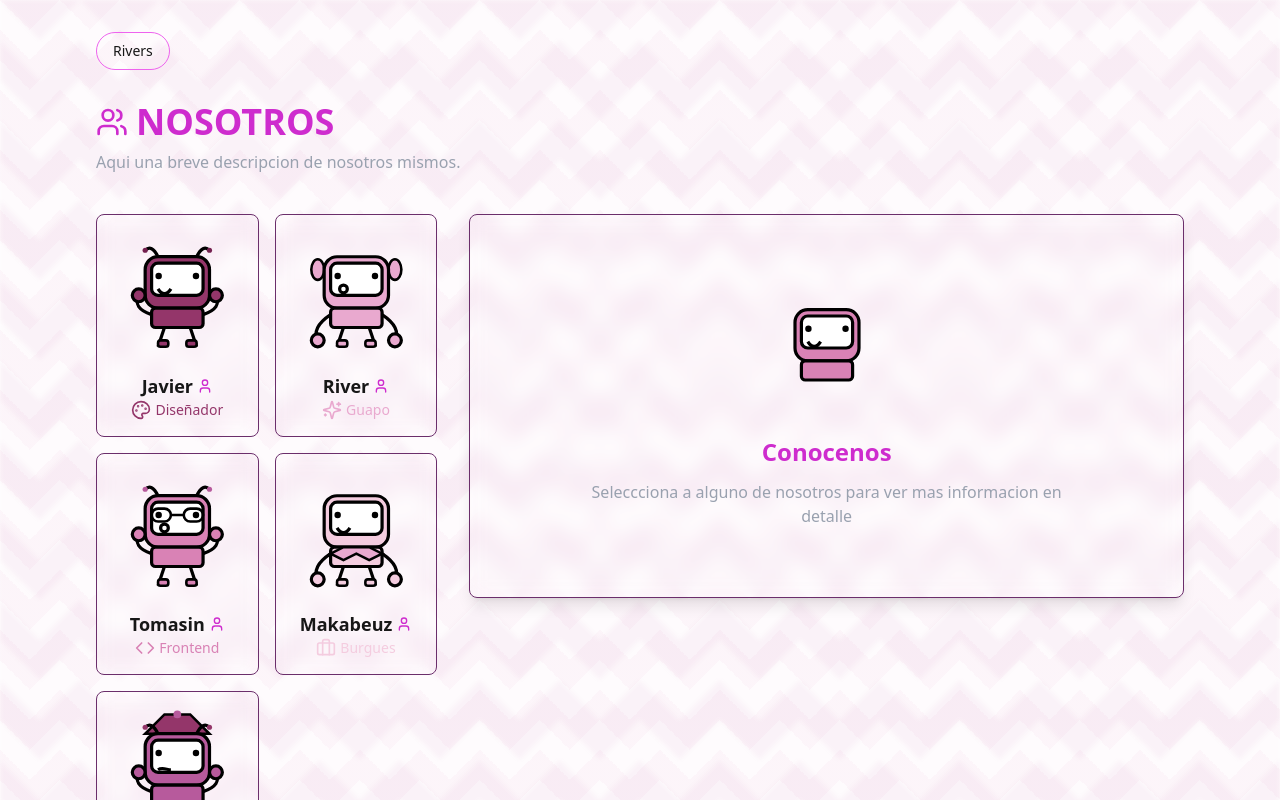
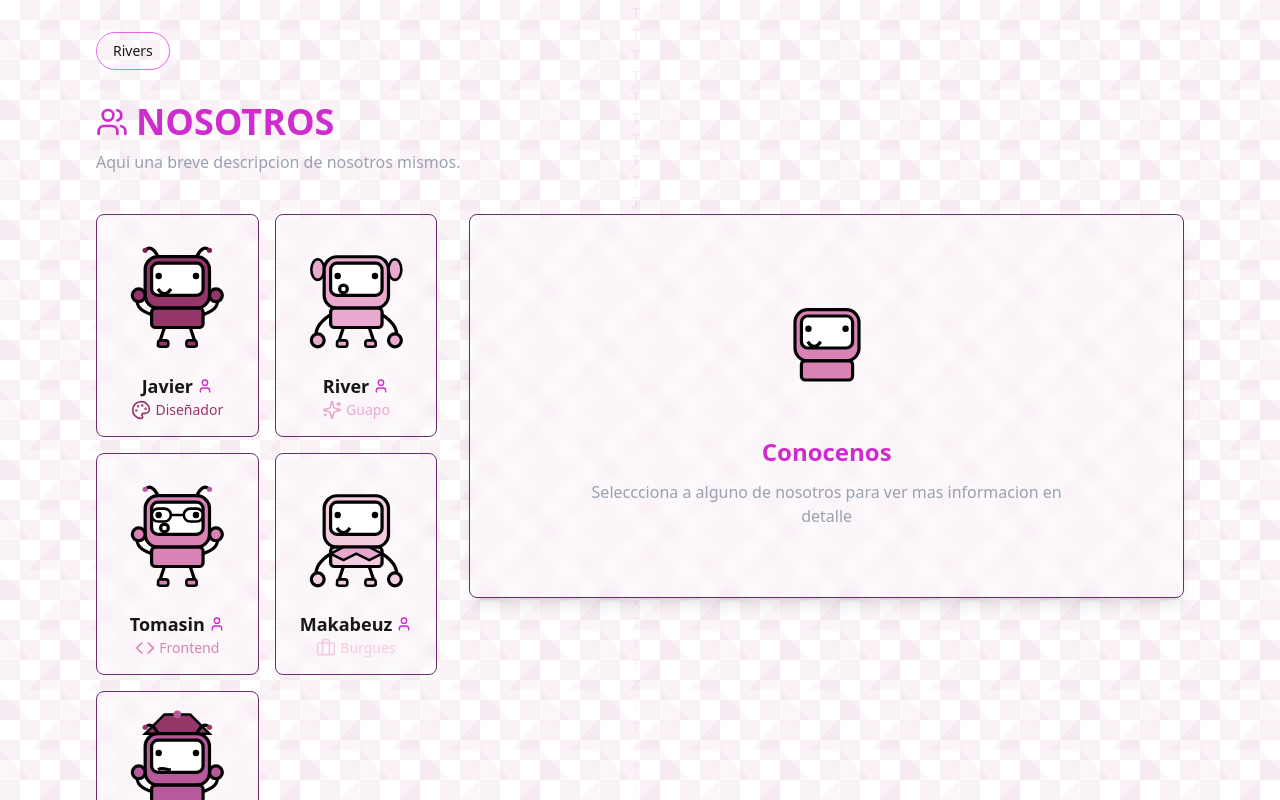
Before and after one commit to T0m4s1n/consulta, a Next.js app: page / in a window 1280 px wide. Shown: the top 800 px of the page. Built offline with nearby package versions, Linux system fonts and the light colour scheme.

Commit message:
gradient

```diff
--- a/app/Presentation.tsx
+++ b/app/Presentation.tsx
@@ -4,7 +4,7 @@ import React, { useState, useEffect } from 'react';
 import { Users, User, Sparkles, Code, Palette, Briefcase, Database } from 'lucide-react';
 
 const InteractiveTeam = () => {
-  const [selectedMember, setSelectedMember] = useState<number | null>(null);
+  const [selectedMember, setSelectedMember] = useState(null);
   const [positionX, setPositionX] = useState(0);
   const [animating, setAnimating] = useState(false);
   const [eyeBlink, setEyeBlink] = useState(false);
@@ -38,9 +38,9 @@ const InteractiveTeam = () => {
       icon: <Palette className="h-5 w-5" />,
       characteristics: {
         antennas: true,
-        expression: "happy" as "happy" | "surprised" | "thoughtful",
+        expression: "happy",
         armsUp: true,
-        specialFeature: "glow" as "glow" | "ears" | "hat" | "bowtie" | "glasses"
+        specialFeature: "glow"
       }
     },
     {
@@ -54,9 +54,9 @@ const InteractiveTeam = () => {
       icon: <Sparkles className="h-5 w-5" />,
       characteristics: {
         antennas: false,
-        expression: "surprised" as "happy" | "surprised" | "thoughtful",
+        expression: "surprised",
         armsUp: false,
-        specialFeature: "ears" as "glow" | "ears" | "hat" | "bowtie" | "glasses"
+        specialFeature: "ears"
       }
     },
     {
@@ -70,9 +70,9 @@ const InteractiveTeam = () => {
       icon: <Code className="h-5 w-5" />,
       characteristics: {
         antennas: true,
-        expression: "surprised" as "happy" | "surprised" | "thoughtful",
+        expression: "surprised",
         armsUp: true,
-        specialFeature: "glasses" as "glow" | "ears" | "hat" | "bowtie" | "glasses"
+        specialFeature: "glasses"
       }
     },
     {
@@ -86,9 +86,9 @@ const InteractiveTeam = () => {
       icon: <Briefcase className="h-5 w-5" />,
       characteristics: {
         antennas: false,
-        expression: "happy" as "happy" | "surprised" | "thoughtful",
+        expression: "happy",
         armsUp: false,
-        specialFeature: "bowtie" as "glow" | "ears" | "hat" | "bowtie" | "glasses"
+        specialFeature: "bowtie"
       }
     },
     {
@@ -102,14 +102,14 @@ const InteractiveTeam = () => {
       icon: <Database className="h-5 w-5" />,
       characteristics: {
         antennas: true,
-        expression: "thoughtful" as "happy" | "surprised" | "thoughtful",
+        expression: "thoughtful",
         armsUp: true,
-        specialFeature: "hat" as "glow" | "ears" | "hat" | "bowtie" | "glasses"
+        specialFeature: "hat"
       }
     }
   ];
 
-  const selectMember = (id: number) => {
+  const selectMember = (id) => {
     if (animating) return;
 
     setAnimating(true);
@@ -130,20 +130,8 @@ const InteractiveTeam = () => {
 
   const currentMember = teamMembers.find(m => m.id === selectedMember) || null;
 
-  interface RobotAvatarProps {
-    color: string;
-    accent: string;
-    characteristics: {
-      antennas: boolean;
-      expression: "happy" | "surprised" | "thoughtful";
-      armsUp: boolean;
-      specialFeature: "glow" | "ears" | "hat" | "bowtie" | "glasses";
-    };
-    pulse: boolean;
-  }
-
-  const RobotAvatar: React.FC<RobotAvatarProps> = ({ color, accent, characteristics, pulse }) => {
-    const getExpression = (type: "happy" | "surprised" | "thoughtful") => {
+  const RobotAvatar = ({ color, accent, characteristics, pulse }) => {
+    const getExpression = (type) => {
       switch(type) {
         case "happy":
           return <path d={mouthMove ? "M33 45 C38 53, 42 53, 47 45" : "M35 45 C38 50, 42 50, 45 45"}
@@ -153,10 +141,12 @@ const InteractiveTeam = () => {
         case "thoughtful":
           return <path d={mouthMove ? "M34 48 C39 44, 42 48, 46 48" : "M35 48 C38 46, 42 48, 45 48"}
                       stroke="black" strokeWidth="2.5" fill="none" />;
+        default:
+          return <path d="M35 45 C38 50, 42 50, 45 45" stroke="black" strokeWidth="2.5" fill="none" />;
       }
     };
 
-    const renderSpecialFeature = (feature: "glow" | "ears" | "hat" | "bowtie" | "glasses") => {
+    const renderSpecialFeature = (feature) => {
       switch(feature) {
         case "glow":
           return pulse ? <circle cx="50" cy="50" r="45" fill={color} opacity="0.3" /> : null;
@@ -186,6 +176,8 @@ const InteractiveTeam = () => {
               <path d="M45 35 L55 35" stroke="black" strokeWidth="2" />
             </>
           );
+        default:
+          return null;
       }
     };
 
@@ -341,38 +333,67 @@ const InteractiveTeam = () => {
 
   return (
     <div className="relative w-full min-h-screen text-foreground bg-background font-sans overflow-hidden">
-      {/* Rhombus Pattern Background */}
+      {/* Enhanced Background Pattern */}
       <div className="absolute inset-0 overflow-hidden">
         <div
           className="absolute inset-0"
           style={{
             backgroundImage: `
-              linear-gradient(135deg, rgba(183, 90, 156, 0.05) 25%, transparent 25%),
-              linear-gradient(225deg, rgba(183, 90, 156, 0.05) 25%, transparent 25%),
-              linear-gradient(45deg, rgba(183, 90, 156, 0.05) 25%, transparent 25%),
-              linear-gradient(315deg, rgba(183, 90, 156, 0.05) 25%, transparent 25%)
+              linear-gradient(45deg, rgba(183, 90, 156, 0.08) 25%, transparent 25%),
+              linear-gradient(-45deg, rgba(183, 90, 156, 0.08) 25%, transparent 25%),
+              linear-gradient(45deg, transparent 75%, rgba(183, 90, 156, 0.08) 75%),
+              linear-gradient(-45deg, transparent 75%, rgba(183, 90, 156, 0.08) 75%)
             `,
-            backgroundPosition: '40px 0, 40px 0, 0 0, 0 0',
-            backgroundSize: '80px 80px',
-            backgroundColor: 'rgba(217, 130, 181, 0.03)',
-            backgroundBlendMode: 'multiply',
-            filter: 'blur(2px)'
+            backgroundSize: '40px 40px',
+            backgroundPosition: '0 0, 0 20px, 20px -20px, -20px 0px',
+            filter: 'blur(0.5px)'
           }}
         />
         <div
           className="absolute inset-0"
           style={{
             backgroundImage: `
-              linear-gradient(135deg, rgba(233, 169, 207, 0.07) 25%, transparent 25%),
-              linear-gradient(225deg, rgba(233, 169, 207, 0.07) 25%, transparent 25%),
-              linear-gradient(45deg, rgba(233, 169, 207, 0.07) 25%, transparent 25%),
-              linear-gradient(315deg, rgba(233, 169, 207, 0.07) 25%, transparent 25%)
+              linear-gradient(45deg, rgba(217, 130, 181, 0.1) 25%, transparent 25%),
+              linear-gradient(-45deg, rgba(217, 130, 181, 0.1) 25%, transparent 25%)
             `,
-            backgroundPosition: '30px 0, 30px 0, 0 0, 0 0',
             backgroundSize: '60px 60px',
-            backgroundBlendMode: 'multiply',
+            backgroundPosition: '0 0, 0 30px',
+            opacity: '0.7',
+            filter: 'blur(1px)'
           }}
         />
+        <div
+          className="absolute inset-0 grid"
+          style={{
+            gridTemplate: 'repeat(calc(100% / 40px), 1fr) / repeat(calc(100% / 40px), 1fr)',
+            placeItems: 'center',
+            color: 'rgba(183, 90, 156, 0.15)',
+            fontFamily: '"Space Mono", monospace',
+            fontSize: '14px',
+            fontWeight: '700',
+            maskImage: 'linear-gradient(to bottom, rgba(255, 255, 255, 0.6) 0%, rgba(255, 255, 255, 0.4) 50%, rgba(255, 255, 255, 0.2) 100%)',
+            WebkitMaskImage: 'linear-gradient(to bottom, rgba(255, 255, 255, 0.6) 0%, rgba(255, 255, 255, 0.4) 50%, rgba(255, 255, 255, 0.2) 100%)',
+            animation: 'patternFloat 20s ease-in-out reverse infinite'
+          }}
+          aria-hidden="true"
+        >
+          {Array(100).fill('T').map((letter, i) => (
+            <span key={i}>{letter}</span>
+          ))}
+        </div>
+        <style jsx>{`
+          @keyframes patternFloat {
+            0% {
+              transform: translateY(0) translateX(0);
+            }
+            50% {
+              transform: translateY(5px) translateX(-5px);
+            }
+            100% {
+              transform: translateY(0) translateX(0);
+            }
+          }
+        `}</style>
       </div>
 
       <div className="relative z-10 max-w-6xl mx-auto p-8">
```
